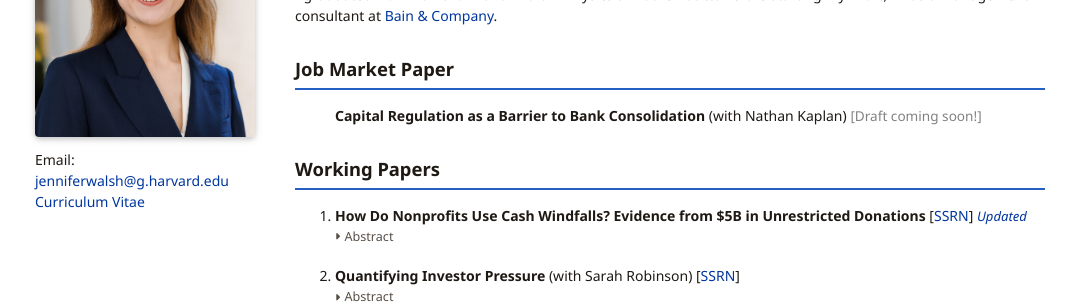
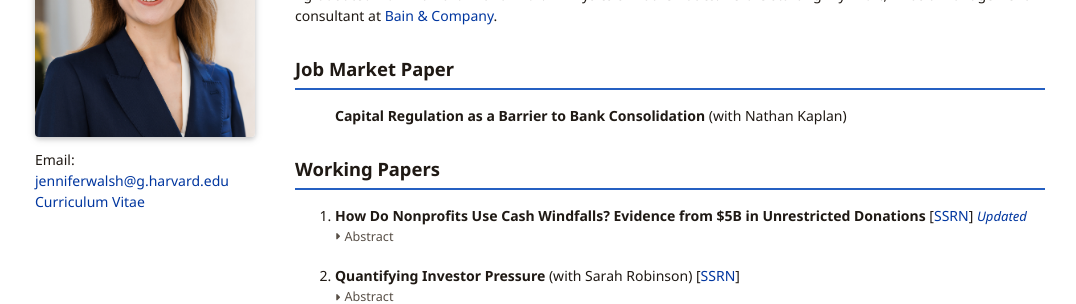
Before and after one commit to walshjm3/walshjm3.github.io, a Jekyll site: the page built from index.md, in a window 1280 px wide. Shown: the part 253-557 px from the top of the page, without its empty margins (100-1176 px from the left). Built offline with Jekyll 4.4.1, drawn with Linux system fonts in a browser that asks for light colours; comment, search, counter and statistics services are not loaded; a style sheet for code colours, icons or effects is not loaded.

Commit message:
add draft!

```diff
--- a/_layouts/default.html
+++ b/_layouts/default.html
@@ -130,7 +130,7 @@
 
       .post article a.paper-title:hover {
         color: var(--global-theme-color);
-        text-decoration: none;
+        text-decoration: underline;
       }
 
       /* Section headers with a navy rule underneath */
--- a/index.md
+++ b/index.md
@@ -15,9 +15,10 @@
 
 <ol class="paper-list" style="list-style: none;">
   <li>
-    <strong><span class="paper-title">Capital Regulation as a Barrier to Bank Consolidation</span></strong>
+    <strong>
+      <a href="/assets/walsh_jmp.pdf" target="_blank" rel="noopener" class="paper-title">
+        Capital Regulation as a Barrier to Bank Consolidation</a></strong>
     (with Nathan Kaplan)
-    <span class="paper-info">[Draft coming soon!]</span>
   </li>
 </ol>
 
```
